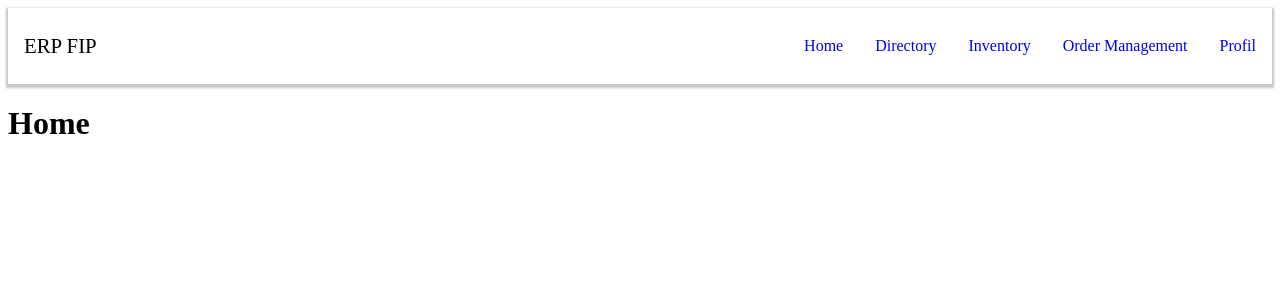
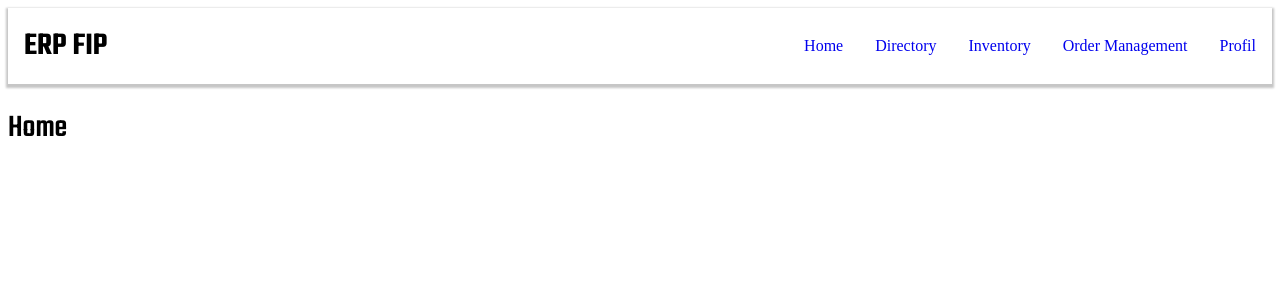
Before and after one commit to PROCOM-ERP/IMT-3A-PROCOM-ERP, a React (Create React App) app in the folder src/frontend/webappService/: page /home in a window 1280 px wide. Shown: the top 300 px of the page. Built offline with nearby package versions, Linux system fonts and the light colour scheme.

Commit message:
import font in css file

```diff
--- a/src/frontend/webappService/src/css/App.css
+++ b/src/frontend/webappService/src/css/App.css
@@ -1,3 +1,5 @@
+@import url('https://fonts.googleapis.com/css2?family=Dosis:wght@300;400;500&family=Roboto+Mono:wght@300;400;500;600&family=Teko:wght@300;400;500;600&display=swap');
+
 .App {
   text-align: center;
 }
@@ -28,6 +30,12 @@
   color: #61dafb;
 }
 
+h1{
+  font-family: 'Teko', sans-serif;
+  font-weight: 500;
+}
+
+
 @keyframes App-logo-spin {
   from {
     transform: rotate(0deg);
--- a/src/frontend/webappService/src/css/Navbar.css
+++ b/src/frontend/webappService/src/css/Navbar.css
@@ -1,3 +1,5 @@
+@import url('https://fonts.googleapis.com/css2?family=Dosis:wght@300;400;500&family=Roboto+Mono:wght@300;400;500;600&family=Teko:wght@300;400;500;600&display=swap');
+
 .navigation{
     height: 60px;
     width: 100%;
@@ -11,9 +13,11 @@
 }
 
 .brand-name {
+    font-family: Teko;
+    font-weight: 600;
     text-decoration: none;
     color: black;
-    font-size: 1.3rem;
+    font-size: 2rem;
     margin-left: 1rem;
 }
 
--- a/src/frontend/webappService/src/pages/Home.js
+++ b/src/frontend/webappService/src/pages/Home.js
@@ -1,5 +1,6 @@
 import React from 'react';
 import Navbar from '../components/Navbar';
+import "../css/App.css";
 
 function Home() {
   return (
```
Lines whose indentation alone changed are shown as unchanged.
